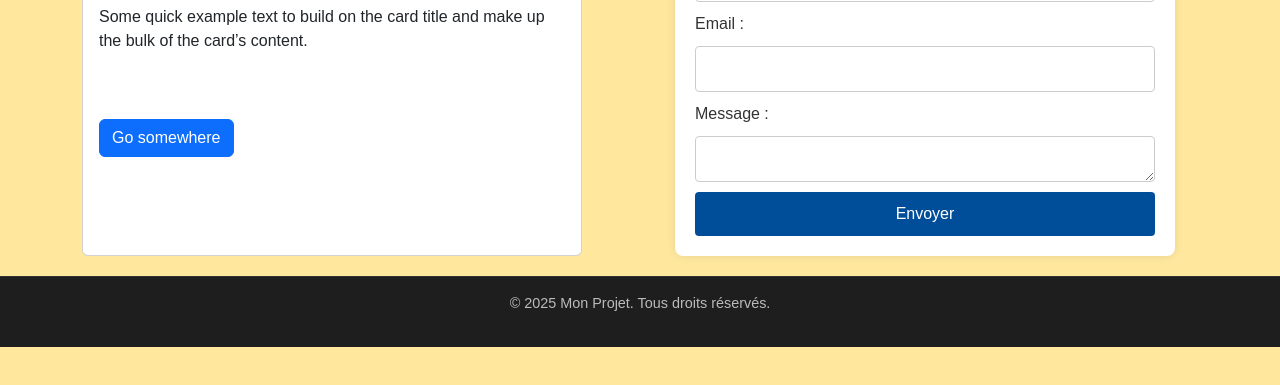
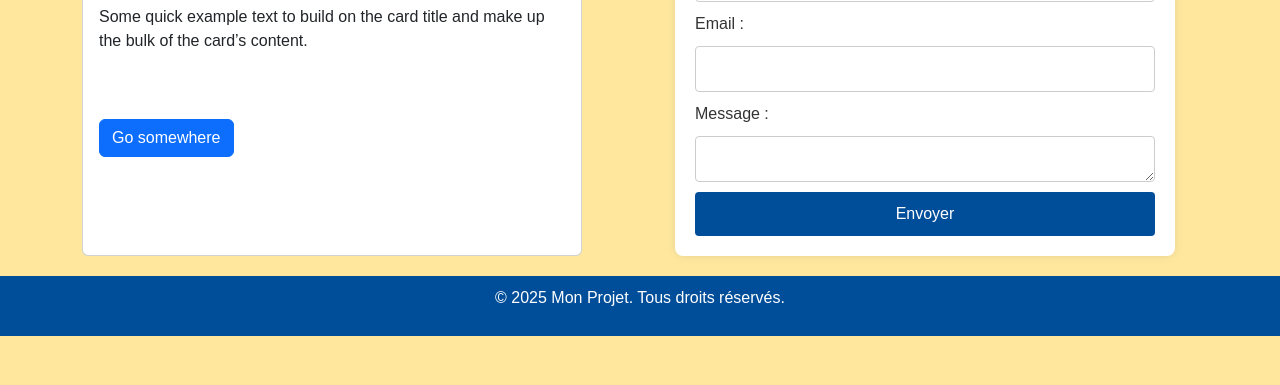
Before and after one commit to Paschalis369/contact_git, a plain HTML site: page index.html in a window 1280 px wide. Shown: the part 349-734 px from the top of the page. Drawn offline with Linux system fonts and the light colour scheme.

Commit message:
Update style_contact.css

```diff
--- a/css - Copie (2)/style_contact.css
+++ b/css - Copie (2)/style_contact.css
@@ -85,12 +85,13 @@ nav ul li a:hover {
 }
 
 footer {
-  background-color: #1E1E1E;
-  color: #bbbbbb;
-  padding: 1rem;
+  background-color: #004d99;
+  color: white;
   text-align: center;
-  font-size: 0.9rem;
-  border-top: 1px solid #303030;
+  padding: 10px 0;
+  position: relative;
+  bottom: 0;
+  width: 100%;
 }
 
 form {
```
